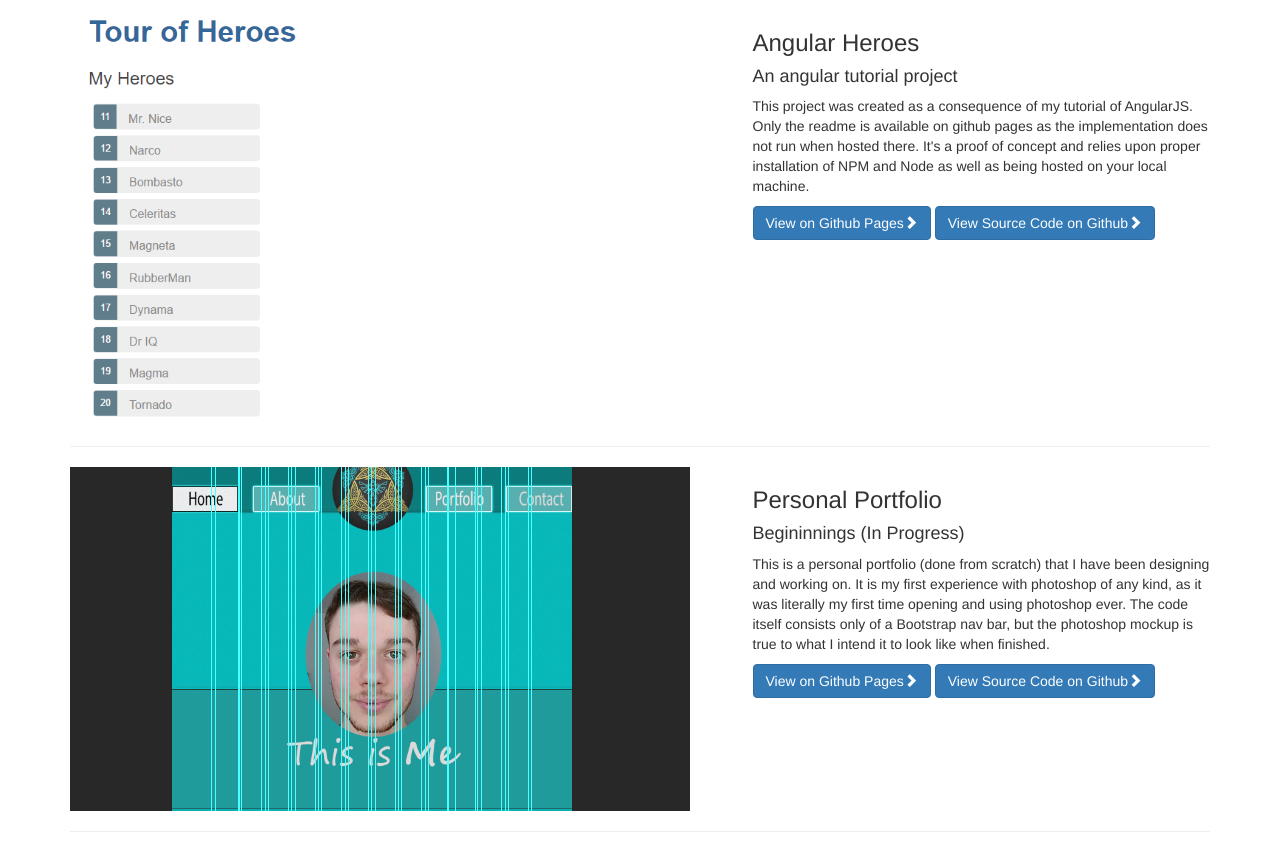
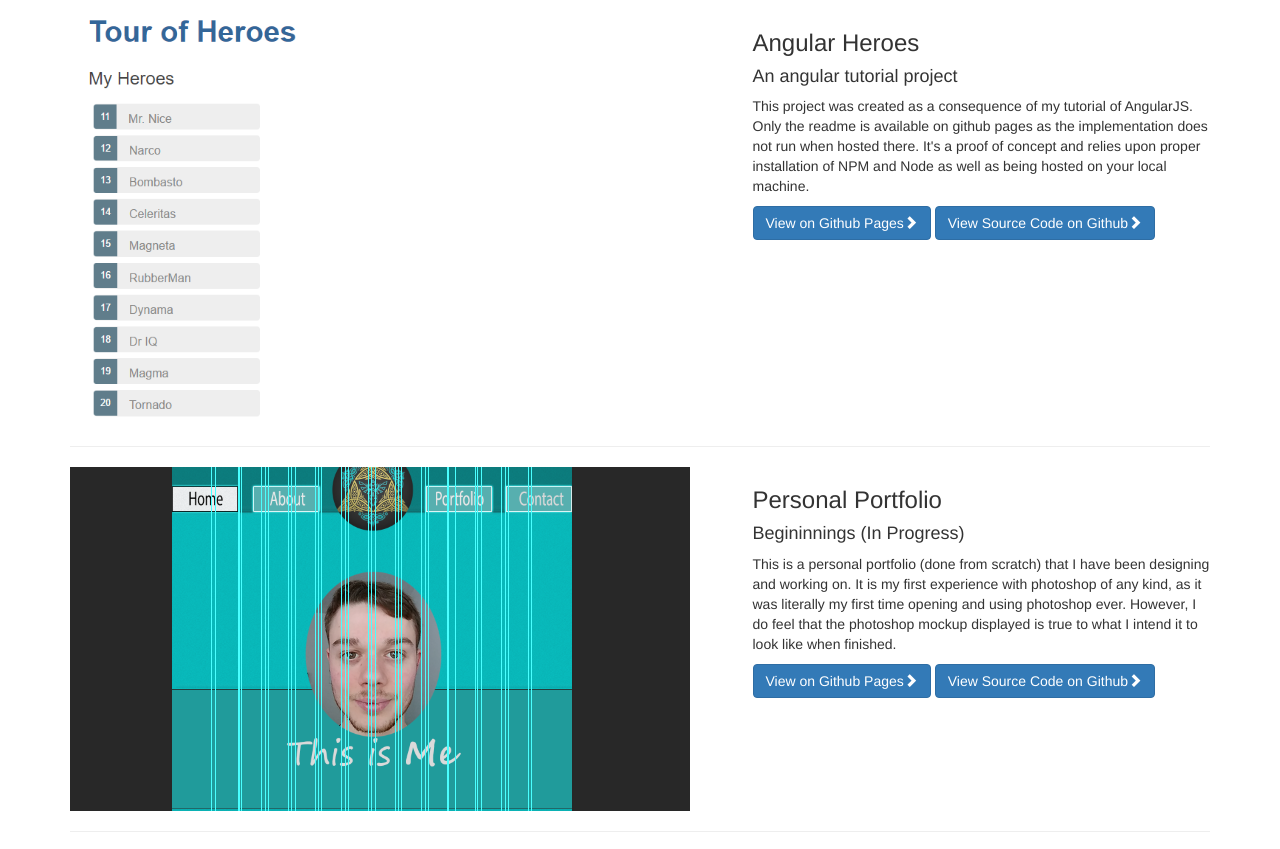
Before and after one commit to Gamefrenzy/BasicBootstrapPortfolio, a plain HTML site: page index.html in a window 1280 px wide. Shown: the part 209-1058 px from the top of the page. Drawn offline with Linux system fonts and the light colour scheme.

Commit message:
small change

```diff
--- a/index.html
+++ b/index.html
@@ -97,7 +97,7 @@
             <div class="col-md-5">
                 <h3>Personal Portfolio</h3>
                 <h4>Begininnings (In Progress)</h4>
-                <p>This is a personal portfolio (done from scratch) that I have been designing and working on. It is my first experience with photoshop of any kind, as it was literally my first time opening and using photoshop ever. The code itself consists only of a Bootstrap nav bar, but the photoshop mockup is true to what I intend it to look like when finished.</p>
+                <p>This is a personal portfolio (done from scratch) that I have been designing and working on. It is my first experience with photoshop of any kind, as it was literally my first time opening and using photoshop ever. However, I do feel that the photoshop mockup displayed is true to what I intend it to look like when finished.</p>
                 <a class="btn btn-primary" href="https://gamefrenzy.github.io/PersonalPortfolio/">View on Github Pages<span class="glyphicon glyphicon-chevron-right"></span></a>
                 <a class="btn btn-primary" href="https://github.com/Gamefrenzy/PersonalPortfolio.git">View Source Code on Github<span class="glyphicon glyphicon-chevron-right"></span></a>
             </div>
```
